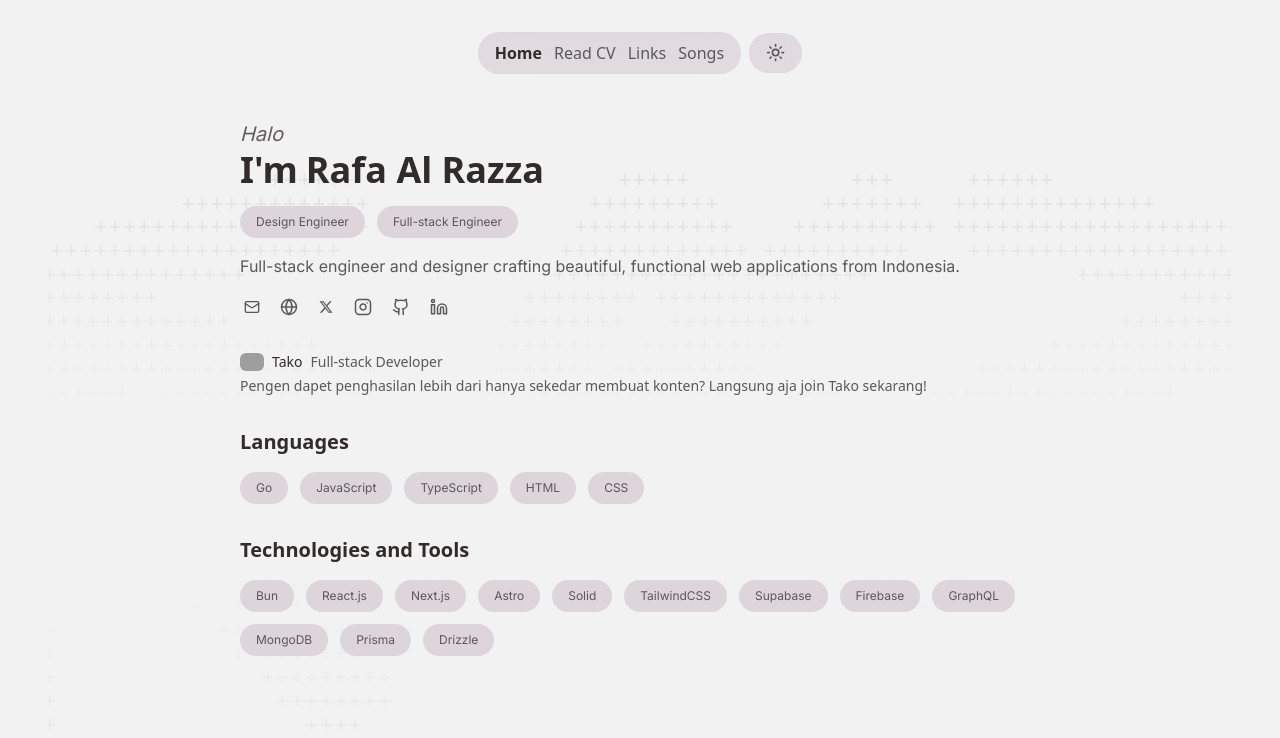
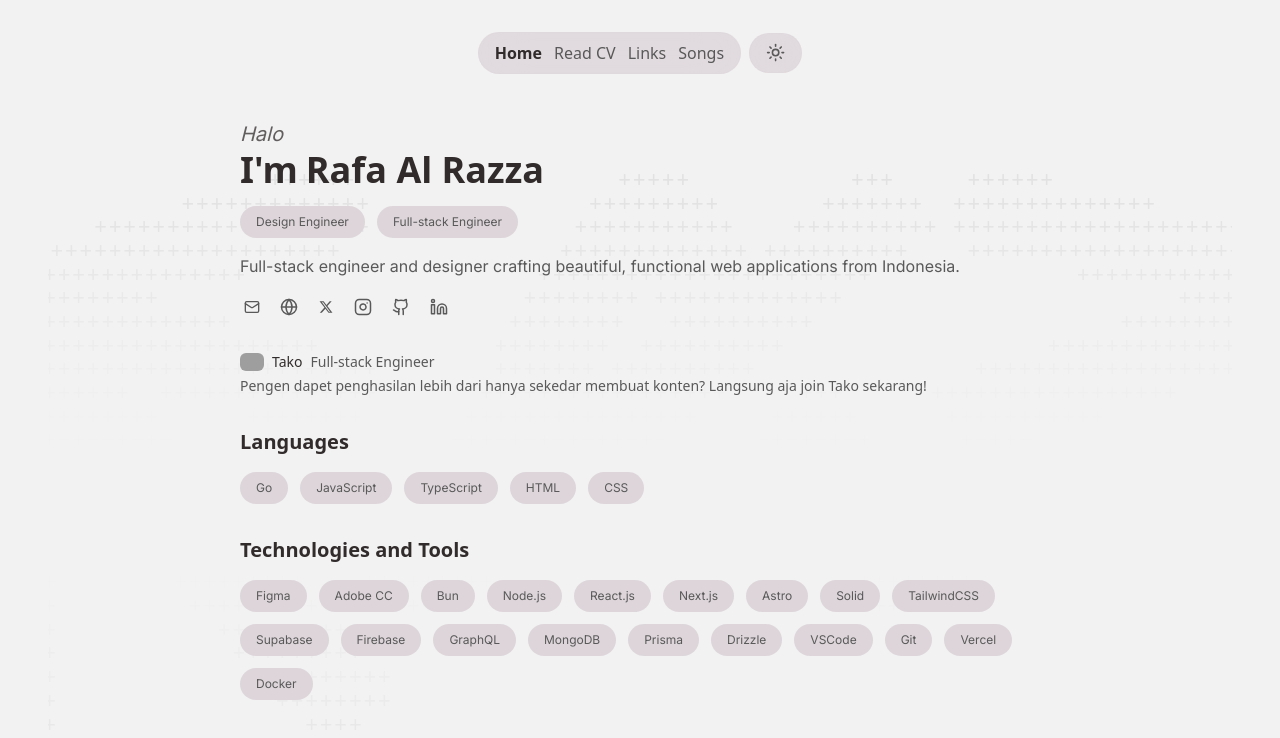
Before and after one commit to rafaalrazzak/rafaar, a Next.js app: page / in a window 1280 px wide. Shown: the top 738 px of the page. Built offline with nearby package versions, Linux system fonts and the light colour scheme; grey boxes are pictures that could not be loaded.

Commit message:
fix: update resume summary and titles; refine tools list

```diff
--- a/src/data/resume-data.ts
+++ b/src/data/resume-data.ts
@@ -47,7 +47,7 @@ export const RESUME_DATA = {
   about:
     'Full-stack engineer and designer crafting beautiful, functional web applications from Indonesia.',
   summary:
-    "I build elegant digital solutions that work. My expertise spans front-end and back-end development, with a focus on React, TypeScript, and Node.js ecosystems. I create fast, reliable applications that users love to use.",
+    'I build elegant digital solutions that work. My expertise spans front-end and back-end development, with a focus on React, TypeScript, and Node.js ecosystems. I create fast, reliable applications that users love to use.',
   skills: ['Design Engineer', 'Full-stack Engineer'],
   avatarUrl: 'https://cdn.kita.blue/rafaar/me.jpg',
   ogImage: 'https://www.rafaar.my.id/thumbnail.png',
@@ -73,7 +73,7 @@ export const RESUME_DATA = {
         // Duration
         `${calculateDuration(dateWorks.tako.start, dateWorks.tako.end)}`,
       ],
-      title: 'Full-stack Developer',
+      title: 'Full-stack Engineer',
       logo: 'https://tako.id/icon.png',
       color: '#37a2ea',
       start: formatDate(dateWorks.tako.start),
@@ -84,17 +84,39 @@ export const RESUME_DATA = {
   ],
   languages: ['Go', 'JavaScript', 'TypeScript', 'HTML', 'CSS'],
   tools: [
+    // Design Tools
+    'Figma',
+    'Adobe CC',
+
+    // Build Tools & Runtime
     'Bun',
+    'Node.js',
+
+    // Frontend Frameworks
     'React.js',
     'Next.js',
     'Astro',
     'Solid',
+
+    // Styling
     'TailwindCSS',
+
+    // Databases & Backend
     'Supabase',
     'Firebase',
     'GraphQL',
     'MongoDB',
+
+    // Database Tools
     'Prisma',
     'Drizzle',
+
+    // Development Environment
+    'VSCode',
+    'Git',
+
+    // Deployment & Infrastructure
+    'Vercel',
+    'Docker',
   ],
 } as const;
```
Also changed, not shown: src/data/tools.ts (+1 -15 lines).
